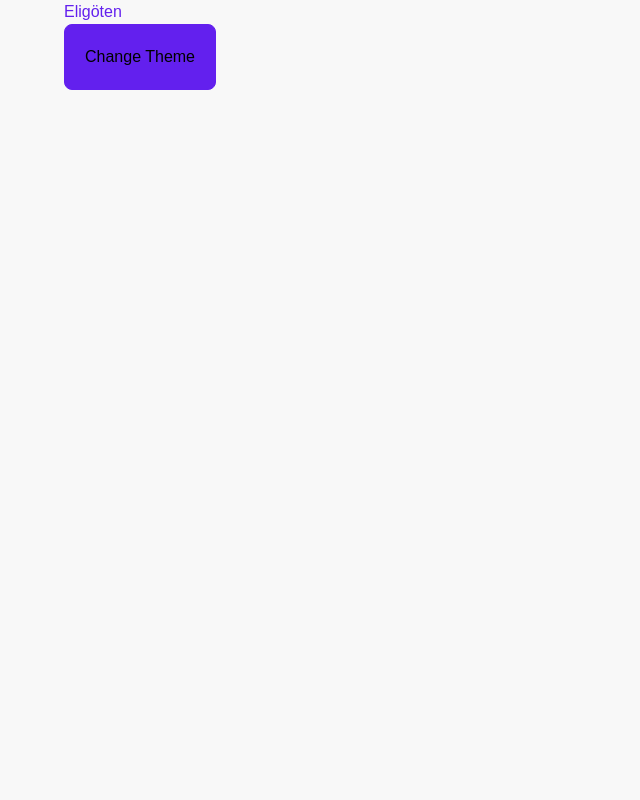
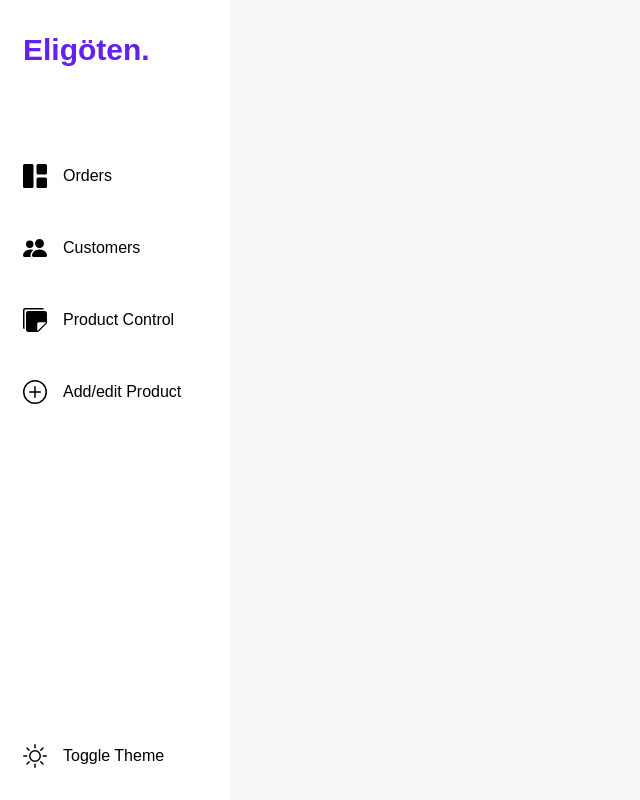
Before and after one commit to OliverZeymer/z-b-admin-dashboard, a React (Create React App) app: page / in a window 1280 px wide. Shown: the whole page, without its empty margins (0-640 px from the left). Built offline with nearby package versions, Linux system fonts and the light colour scheme.

Commit message:
navbar done

```diff
--- a/src/App.js
+++ b/src/App.js
@@ -23,7 +23,8 @@ function App() {
   setColors(
     theme === "dark" ? "var(--darkmode-color)" : "",
     theme === "dark" ? "var(--darkmode-text)" : "",
-    theme === "dark" ? "var(--darkmode-background)" : ""
+    theme === "dark" ? "var(--darkmode-background)" : "",
+    theme === "dark" ? "var(--darkmode-theme)" : ""
   );
   /*------------------------------------------*/
 
@@ -48,7 +49,7 @@ function App() {
         </BrowserRouter>
       </themeContext.Provider>
     </tokenContext.Provider>
-  )
+  );
 }
 
-export default App
+export default App;
--- a/src/components/Layout.js
+++ b/src/components/Layout.js
@@ -1,13 +1,15 @@
-import { Outlet } from "react-router-dom"
-import Navbar from "./Navbar"
+import { Outlet } from "react-router-dom";
+import Navbar from "./Navbar";
 const Layout = () => {
   return (
-    <div className="mx-auto w-[90%]">
+    <>
       <Navbar />
-      <main>
-        <Outlet />
-      </main>
-    </div>
-  )
-}
-export default Layout
+      <div className="mx-auto w-[90%]">
+        <main>
+          <Outlet />
+        </main>
+      </div>
+    </>
+  );
+};
+export default Layout;
--- a/src/components/Navbar.js
+++ b/src/components/Navbar.js
@@ -1,11 +1,116 @@
 import Theme from "./Theme";
+import {
+  BsFillGrid1X2Fill,
+  BsStickiesFill,
+  BsFillPeopleFill,
+  BsPlusCircle,
+} from "react-icons/bs";
+import { NavLink } from "react-router-dom";
 
 const Navbar = () => {
   return (
-    <nav>
-      <h1 className="text-primary-color">Eligöten</h1>
-      <Theme />
-    </nav>
+    <>
+      <nav>
+        <aside className="hidden sm:block sticky left-0 w-[230px] h-screen bg-primary-theme">
+          <div className="nav__wrapper w-4/5 mx-auto py-8">
+            <h1 className="text-primary-color text-3xl font-semibold">
+              Eligöten.
+            </h1>
+            <ul className="flex justify-between gap-12 flex-col mt-24">
+              <NavLink
+                className={(navData) =>
+                  navData.isActive
+                    ? "text-primary-color gap-4 cursor-pointer hover:scale-105 transition-all text-[16px] flex font-medium"
+                    : "text-primary-text gap-4 cursor-pointer hover:scale-105 transition-all text-[16px] flex font-medium"
+                }
+                to="/orders"
+              >
+                <BsFillGrid1X2Fill size="24" /> Orders
+              </NavLink>
+              <NavLink
+                className={(navData) =>
+                  navData.isActive
+                    ? "text-primary-color gap-4 cursor-pointer hover:scale-105 transition-all text-[16px] flex font-medium"
+                    : "text-primary-text gap-4 cursor-pointer hover:scale-105 transition-all text-[16px] flex font-medium"
+                }
+                to="/customers"
+              >
+                <BsFillPeopleFill size="24" />
+                Customers
+              </NavLink>
+              <NavLink
+                className={(navData) =>
+                  navData.isActive
+                    ? "text-primary-color gap-4 cursor-pointer hover:scale-105 transition-all text-[16px] flex font-medium"
+                    : "text-primary-text gap-4 cursor-pointer hover:scale-105 transition-all text-[16px] flex font-medium"
+                }
+                to="/products"
+              >
+                <BsStickiesFill size="24" />
+                Product Control
+              </NavLink>
+              <NavLink
+                className={(navData) =>
+                  navData.isActive
+                    ? "text-primary-color gap-4 cursor-pointer hover:scale-105 transition-all text-[16px] flex font-medium"
+                    : "text-primary-text gap-4 cursor-pointer hover:scale-105 transition-all text-[16px] flex font-medium"
+                }
+                to="/product/1"
+              >
+                <BsPlusCircle size="24" />
+                Add/edit Product
+              </NavLink>
+            </ul>
+            <Theme />
+          </div>
+        </aside>
+      </nav>
+      <nav className="fixed block sm:hidden bottom-0 w-full bg-primary-theme shadow-2xl">
+        <ul className="flex justify-between px-6 m-4">
+          <NavLink
+            className={(navData) =>
+              navData.isActive
+                ? "text-primary-color gap-4 cursor-pointer transition-all text-[16px] flex font-medium"
+                : "text-primary-text gap-4 cursor-pointer transition-all text-[16px] flex font-medium"
+            }
+            to="/orders"
+          >
+            <BsFillGrid1X2Fill size="32" />
+          </NavLink>
+          <NavLink
+            className={(navData) =>
+              navData.isActive
+                ? "text-primary-color gap-4 cursor-pointer transition-all text-[16px] flex font-medium"
+                : "text-primary-text gap-4 cursor-pointer transition-all text-[16px] flex font-medium"
+            }
+            to="/customers"
+          >
+            <BsFillPeopleFill size="32" />
+          </NavLink>
+          <NavLink
+            className={(navData) =>
+              navData.isActive
+                ? "text-primary-color gap-4 cursor-pointer transition-all text-[16px] flex font-medium"
+                : "text-primary-text gap-4 cursor-pointer transition-all text-[16px] flex font-medium"
+            }
+            to="/products"
+          >
+            <BsStickiesFill size="32" />
+          </NavLink>
+          <NavLink
+            className={(navData) =>
+              navData.isActive
+                ? "text-primary-color gap-4 cursor-pointer transition-all text-[16px] flex font-medium before:content-none"
+                : "text-primary-text gap-4 cursor-pointer transition-all text-[16px] flex font-medium"
+            }
+            to="/product/1"
+          >
+            <BsPlusCircle size="32" />
+          </NavLink>
+          <Theme />
+        </ul>
+      </nav>
+    </>
   );
 };
 
--- a/src/components/Theme.js
+++ b/src/components/Theme.js
@@ -1,19 +1,31 @@
 import { useContext } from "react";
 import themeContext from "../contexts/themeContext";
 import { setToLS } from "../functions/setToLS";
+import { BsBrightnessHigh } from "react-icons/bs";
 const Theme = () => {
   const { theme, setTheme } = useContext(themeContext);
 
   setToLS("theme", theme);
   return (
+    <>
       <button
-      className="p-5 rounded-lg bg-primary-color text-primary-text border border-primary-color hover:text-primary-color hover:bg-primary-text transition-all "
+        className="hidden text-[16px] gap-4 sm:flex font-medium hover:scale-105 transition-all items-center absolute bottom-8 text-primary-text"
         onClick={() => {
           setTheme(theme === "light" ? "dark" : "light");
         }}
       >
-      Change Theme
+        <BsBrightnessHigh size="24" />
+        Toggle Theme
       </button>
+      <button
+        className="flex sm:hidden transition-all items-center text-primary-text"
+        onClick={() => {
+          setTheme(theme === "light" ? "dark" : "light");
+        }}
+      >
+        <BsBrightnessHigh size="32" />
+      </button>
+    </>
   );
 };
 
--- a/src/functions/setColors.js
+++ b/src/functions/setColors.js
@@ -1,4 +1,9 @@
-export function setColors(newPrimaryColor, newTextColor, newBackgroundColor) {
+export function setColors(
+  newPrimaryColor,
+  newTextColor,
+  newBackgroundColor,
+  newThemeColor
+) {
   document.documentElement.style.setProperty(
     "--primary-color",
     newPrimaryColor
@@ -8,4 +13,8 @@ export function setColors(newPrimaryColor, newTextColor, newBackgroundColor) {
     "--primary-background",
     newBackgroundColor
   );
+  document.documentElement.style.setProperty(
+    "--primary-theme",
+    newThemeColor
+  );
 }
--- a/src/index.css
+++ b/src/index.css
@@ -7,10 +7,12 @@
   --primary-color: #6320ee;
   --primary-text: #000000;
   --primary-background: #f8f8f8;
+  --primary-theme: #ffffff;
 
-  --darkmode-color: #000000;
+  --darkmode-color: #6320ee;
   --darkmode-text: #e1e2ef;
   --darkmode-background: #6320ee;
+  --darkmode-theme: #000000;
 }
 
 .shake {
--- a/tailwind.config.js
+++ b/tailwind.config.js
@@ -1,5 +1,5 @@
 /** @type {import('tailwindcss').Config} */
-const defaultTheme = require("tailwindcss/defaultTheme")
+const defaultTheme = require("tailwindcss/defaultTheme");
 module.exports = {
   content: ["./src/**/*.{js,jsx,ts,tsx}", "./public/index.html"],
   theme: {
@@ -9,6 +9,7 @@ module.exports = {
           color: "var(--primary-color)",
           background: "var(--primary-background)",
           text: "var(--primary-text)",
+          theme: "var(--primary-theme)",
         },
       },
       fontFamily: {
@@ -26,8 +27,8 @@ module.exports = {
   },
   plugins: [
     function ({ addVariant }) {
-      addVariant("child", "& > *")
-      addVariant("child-hover", "& > *:hover")
+      addVariant("child", "& > *");
+      addVariant("child-hover", "& > *:hover");
     },
   ],
-}
+};
```
Lines whose indentation alone changed are shown as unchanged.
